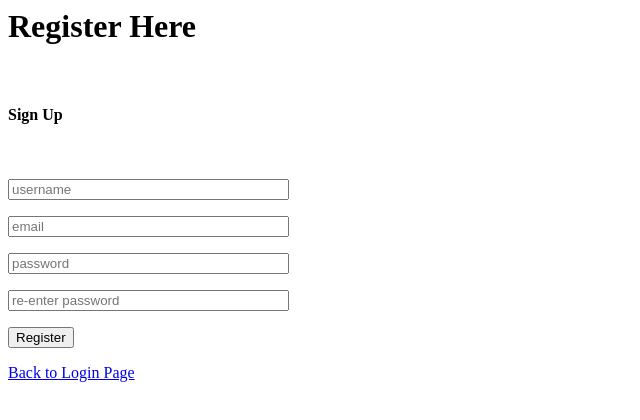
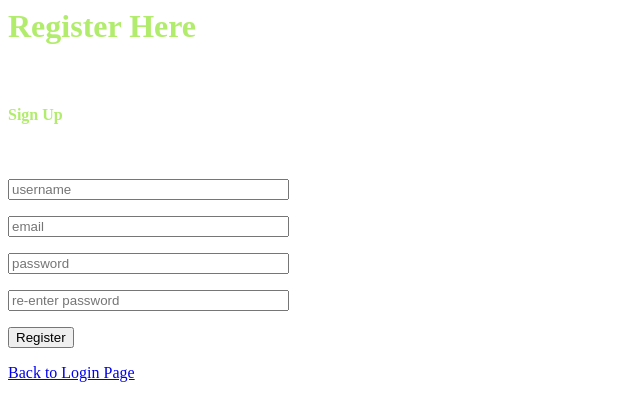
Before and after one commit to l-zhuang/SheHacks, a Flask app: page /register in a window 1280 px wide. Shown: the top 420 px of the page, without its empty margins (0-640 px from the left). Run offline with Flask 2, Linux system fonts and the light colour scheme; parts of the project's set-up code (start-up, migrations or seed data) failed here and were passed over.

Commit message:
Style changes

```diff
--- a/templates/assessment.html
+++ b/templates/assessment.html
@@ -1,7 +1,7 @@
 {% extends 'navigation.html' %}
 
 {% block content %}
-<h1>Log Form</h1>
+<h1 style="color:rgba(154, 231, 65, 0.774);">Log Form</h1>
 <form action="" method="post">
     {{ form.hidden_tag() }}
     <p>
--- a/templates/portfolio.html
+++ b/templates/portfolio.html
@@ -1,9 +1,10 @@
 {% extends 'navigation.html' %}
 
 {% block content %}
-<h1>Portofolio</h1>
+<h1 style="color:rgba(154, 231, 65, 0.774);">Portfolio</h1>
 <h3>Mediacal Log History</h3>
 {% for l in logs: %}
+        <h4>Entry:</h4>
         <p>Blood Glucose Level:{{l.bloodL}}</p>
         <p>Exercise Level: {{l.exerciseL}}</p>
     {% endfor %}
--- a/templates/register.html
+++ b/templates/register.html
@@ -1,9 +1,9 @@
 <head>
-  <h1>Register Here</h1>
+  <h1 style="color:rgba(154, 231, 65, 0.774);">Register Here</h1>
 </head>
 <br>
 <body>
-    <h4>Sign Up</h4>
+    <h4 style="color:rgba(154, 231, 65, 0.774);">Sign Up</h4>
     <br>
     <form action="" method="post">
         {{ form.hidden_tag() }}
--- a/templates/user.html
+++ b/templates/user.html
@@ -2,7 +2,7 @@
 <head>
     <meta charset="UTF-8">
     <meta name="viewport" content="width=device-width, intial-scale=1.0">
-    <title>Document</title>
+    <title>MedSpace</title>
     <link rel="stylesheet" type = "text/css" href="/static/s.css">
 </head>
 <body>
```
Also changed, not shown: my_database.db.
